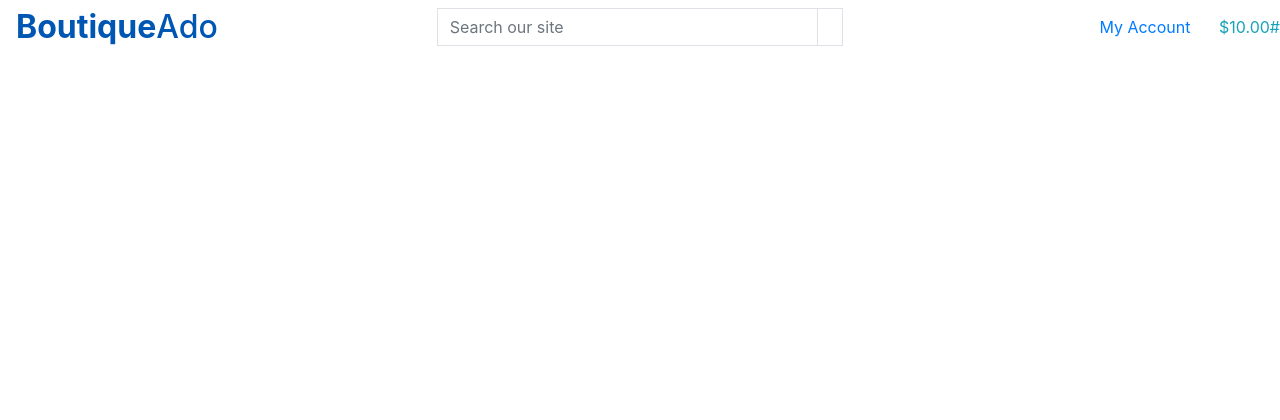
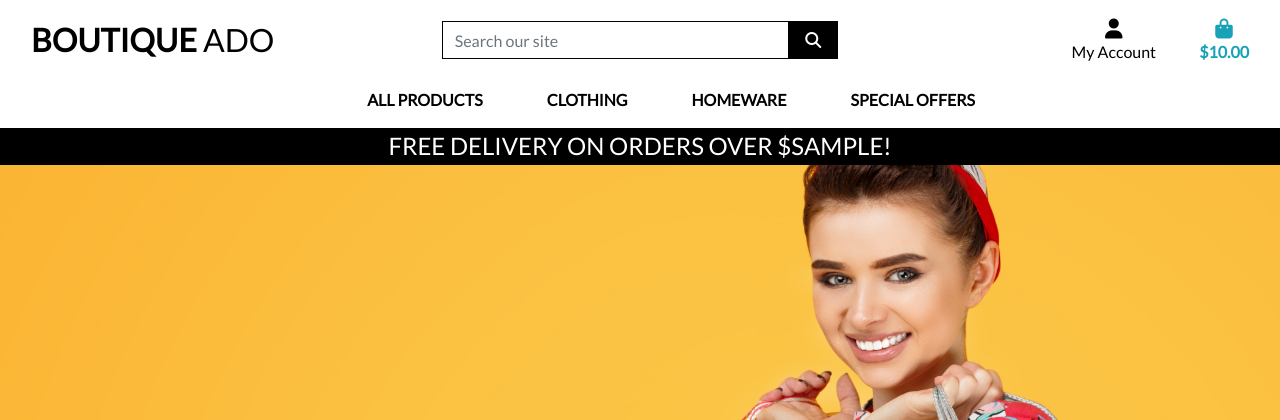
Before and after one commit to SamuelMacKay/boutique_ado_v1, a Django app: template templates/base.html in a window 1280 px wide. Shown: the top 420 px of the page. Run offline with Django 3.2, Linux system fonts and the light colour scheme; the template is opened without the code that fills it: most values are stand-ins (such as "Sample title", 1, 10 or a date in 2020); some libraries are stand-ins or nearby versions.

Commit message:
Added: mobile header and navbar

```diff
--- a/boutique_ado/settings.py
+++ b/boutique_ado/settings.py
@@ -153,6 +153,10 @@ USE_TZ = True
 # https://docs.djangoproject.com/en/3.2/howto/static-files/
 
 STATIC_URL = '/static/'
+STATICFILES_DIRS = (os.path.join(BASE_DIR, 'static'),)
+
+MEDIA_URL = '/media/'
+MEDIA_ROOT = os.path.join(BASE_DIR, 'media')
 
 # Default primary key field type
 # https://docs.djangoproject.com/en/3.2/ref/settings/#default-auto-field
--- a/boutique_ado/urls.py
+++ b/boutique_ado/urls.py
@@ -15,9 +15,11 @@ Including another URLconf
 """
 from django.contrib import admin
 from django.urls import path, include
+from django.conf import settings
+from django.conf.urls.static import static
 
 urlpatterns = [
     path('admin/', admin.site.urls),
     path('accounts/', include('allauth.urls')),
     path('', include('home.urls')),
-]
+] + static(settings.MEDIA_URL, document_root=settings.MEDIA_ROOT)
--- a/static/css/base.css
+++ b/static/css/base.css
@@ -56,6 +56,9 @@ body {
     border: 1px solid black !important;
 }
 
+.bg-black {
+    background: #000 !important;
+}
 /* -------------------------------- Media Queries */
 
 /* Slightly larger container on xl screens */
--- a/templates/base.html
+++ b/templates/base.html
@@ -15,22 +15,20 @@
     {% endblock %}
 
     {% block corecss %}
-    <link rel="stylesheet" href="https://cdn.jsdelivr.net/npm/bootstrap@4.4.1/dist/css/bootstrap.min.css"
-        integrity="sha384-Vkoo8x4CGsO3+Hhxv8T/Q5PaXtkKtu6ug5TOeNV6gBiFeWPGFN9MuhOf23Q9Ifjh" crossorigin="anonymous">
+    <link rel="stylesheet" href="https://cdn.jsdelivr.net/npm/bootstrap@4.4.1/dist/css/bootstrap.min.css" integrity="sha384-Vkoo8x4CGsO3+Hhxv8T/Q5PaXtkKtu6ug5TOeNV6gBiFeWPGFN9MuhOf23Q9Ifjh" crossorigin="anonymous">
+    <link rel="stylesheet" href="https://stackpath.bootstrapcdn.com/bootstrap/4.4.1/css/bootstrap.min.css" integrity="sha384-Vkoo8x4CGsO3+Hhxv8T/Q5PaXtkKtu6ug5TOeNV6gBiFeWPGFN9MuhOf23Q9Ifjh" crossorigin="anonymous">
+    <link rel="stylesheet" href="https://fonts.googleapis.com/css?family=Lato&display=swap">
+    <link rel="stylesheet" href="{% static 'css/base.css' %}">
     {% endblock %}
 
     {% block extra_css %}
     {% endblock %}
 
     {% block corejs %}
-    <script src="https://cdn.jsdelivr.net/npm/jquery@3.5.1/dist/jquery.min.js"
-        integrity="sha256-9/aliU8dGd2tb6OSsuzixeV4y/faTqgFtohetphbbj0=" crossorigin="anonymous"></script>
-    <script src="https://cdn.jsdelivr.net/npm/popper.js@1.16.0/dist/umd/popper.min.js"
-        integrity="sha384-Q6E9RHvbIyZFJoft+2mJbHaEWldlvI9IOYy5n3zV9zzTtmI3UksdQRVvoxMfooAo" crossorigin="anonymous">
-    </script>
-    <script src="https://cdn.jsdelivr.net/npm/bootstrap@4.4.1/dist/js/bootstrap.min.js"
-        integrity="sha384-wfSDF2E50Y2D1uUdj0O3uMBJnjuUD4Ih7YwaYd1iqfktj0Uod8GCExl3Og8ifwB6" crossorigin="anonymous">
-    </script>
+    <script src="https://kit.fontawesome.com/de7045e1f7.js" crossorigin="anonymous"></script>
+    <script src="https://cdn.jsdelivr.net/npm/jquery@3.5.1/dist/jquery.min.js" integrity="sha256-9/aliU8dGd2tb6OSsuzixeV4y/faTqgFtohetphbbj0=" crossorigin="anonymous"></script>
+    <script src="https://cdn.jsdelivr.net/npm/popper.js@1.16.0/dist/umd/popper.min.js" integrity="sha384-Q6E9RHvbIyZFJoft+2mJbHaEWldlvI9IOYy5n3zV9zzTtmI3UksdQRVvoxMfooAo" crossorigin="anonymous"></script>
+    <script src="https://cdn.jsdelivr.net/npm/bootstrap@4.4.1/dist/js/bootstrap.min.js" integrity="sha384-wfSDF2E50Y2D1uUdj0O3uMBJnjuUD4Ih7YwaYd1iqfktj0Uod8GCExl3Og8ifwB6" crossorigin="anonymous"></script>
     {% endblock %}
 
     {% block extra_js %}
@@ -38,12 +36,12 @@
 
     <title>Boutique Ado {% block extra_title %}{% endblock %}</title>
 </head>
-<body>
-    <header class="containter-fluid fixed-top">
-        <div class="row">
+  <body>
+    <header class="container-fluid fixed-top">
+        <div id="topnav" class="row bg-white pt-lg-2 d-none d-lg-flex">
             <div class="col-12 col-lg-4 my-auto py-1 py-lg-0 text-center text-lg-left">
                 <a href="{% url 'home' %}" class="nav-link main-logo-link">
-                    <h2 class="logo-font text-black my-0"><strong>Boutique</strong>Ado</h2>
+                    <h2 class="logo-font text-black my-0"><strong>Boutique</strong> Ado</h2>
                 </a>
             </div>
             <div class="col-12 col-lg-4 my-auto py-1 py-lg-0">
@@ -63,9 +61,9 @@
             <div class="col-12 col-lg-4 my-auto py-1 py-lg-0">
                 <ul class="list-inline list-unstyled text-center text-lg-right my-0">
                     <li class="list-inline-item dropdown">
-                        <a href="#" class="text-black nav-link" id="user-options" data-toggle="dropdown" aria-haspopup="true" aria-expanded="false">
+                        <a class="text-black nav-link" href="#" id="user-options" data-toggle="dropdown" aria-haspopup="true" aria-expanded="false">
                             <div class="text-center">
-                                <div><i class="fas fa-lg"></i></div>
+                                <div><i class="fas fa-user fa-lg"></i></div>
                                 <p class="my-0">My Account</p>
                             </div>
                         </a>
@@ -83,12 +81,12 @@
                         </div>
                     </li>
                     <li class="list-inline-item">
-                        <a href="" class="{% if grand_total %} text-info font-weight-bold{% else %}text-black{% endif %}nav-link">
+                        <a class="{% if grand_total %}text-info font-weight-bold{% else %}text-black{% endif %} nav-link" href="">
                             <div class="text-center">
                                 <div><i class="fas fa-shopping-bag fa-lg"></i></div>
                                 <p class="my-0">
                                     {% if grand_total %}
-                                        ${{ grand_total|floatformat:2 }}#
+                                        ${{ grand_total|floatformat:2 }}
                                     {% else %}
                                         $0.00
                                     {% endif %}
@@ -98,11 +96,26 @@
                     </li>
                 </ul>
             </div>
+            <div class="col-12 col-lg-4 my-auto py-1 py-lg-0"></div>
+        </div>
+        <div class="row bg-white">
+            <nav class="navbar navbar-expand-lg navbar-light w-100">
+                <button class="navbar-toggler" type="button" data-toggle="collapse" data-target="#main-nav" aria-controls="main-nav" aria-expanded="false" aria-label="Toggle navigation">
+                    <span class="navbar-toggler-icon"></span>
+                </button>
+                {% include 'includes/mobile-top-header.html' %}
+                {% include 'includes/main-nav.html' %}
+            </nav>
+        </div>
+        <div id="delivery-banner" class="row text-center">
+            <div class="col bg-black text-white">
+                <h4 class="logo-font my-1">Free delivery on orders over ${{ free_delivery_threshold }}!</h4>
+            </div>
         </div>
     </header>
 
     {% if messages %}
-        <div class="message-container"></div>
+    <div class="message-container"></div>
     {% endif %}
 
     {% block page_header %}
--- /dev/null
+++ b/templates/includes/main-nav.html
@@ -0,0 +1,50 @@
+<div class="collapse navbar-collapse" id="main-nav">
+    <ul class="navbar-nav w-auto mx-auto">
+        <li class="nav-item dropdown">
+            <a class="logo-font font-weight-bold nav-link text-black mr-5" href="#" id="all-products-link" data-toggle="dropdown" aria-haspopup="true" aria-expanded="false">
+                All Products
+            </a>
+            <div class="dropdown-menu border-0" aria-labelledby="all-products-link">
+                <a href="" class="dropdown-item">By Price</a>
+                <a href="" class="dropdown-item ">By Rating</a>
+                <a href="" class="dropdown-item ">By Category</a>
+                <a href="" class="dropdown-item">All Products</a>
+            </div>
+        </li>
+
+        <li class="nav-item dropdown">
+            <a class="logo-font font-weight-bold nav-link text-black mr-5" href="#" id="clothing-link" data-toggle="dropdown" aria-haspopup="true" aria-expanded="false">
+                Clothing
+            </a>
+            <div class="dropdown-menu border-0" aria-labelledby="clothing-link">
+                <a href="" class="dropdown-item">Activewear &amp; Essentials</a>
+                <a href="" class="dropdown-item">Jeans</a>
+                <a href="" class="dropdown-item">Shirts</a>
+                <a href="" class="dropdown-item">All Clothing</a>
+            </div>
+        </li>
+
+        <li class="nav-item dropdown">
+            <a class="logo-font font-weight-bold nav-link text-black mr-5" href="#" id="homeware-link" data-toggle="dropdown" aria-haspopup="true" aria-expanded="false">
+                Homeware
+            </a>
+            <div class="dropdown-menu border-0" aria-labelledby="homeware-link">
+                <a href="" class="dropdown-item">Bed &amp; Bath</a>
+                <a href="" class="dropdown-item">Kitchen &amp; Dining</a>
+                <a href="" class="dropdown-item">All Homeware</a>
+            </div>
+        </li>
+
+        <li class="nav-item dropdown">
+            <a class="logo-font font-weight-bold nav-link text-black" href="#" id="specials-link" data-toggle="dropdown" aria-haspopup="true" aria-expanded="false">
+                Special Offers
+            </a>
+            <div class="dropdown-menu border-0" aria-labelledby="specials-link">
+                <a href="" class="dropdown-item">New Arrivals</a>
+                <a href="" class="dropdown-item">Deals</a>
+                <a href="" class="dropdown-item">Clearance</a>
+                <a href="" class="dropdown-item">All Specials</a>
+            </div>
+        </li>
+    </ul>
+</div>
--- /dev/null
+++ b/templates/includes/mobile-top-header.html
@@ -0,0 +1,63 @@
+<ul>
+    <li class="list-inline-item">
+        <a class="text-black nav-link d-block d-lg-none" href="#" id="mobile-search" data-toggle="dropdown"
+            aria-haspopup="true" aria-expanded="false">
+            <div class="text-center">
+                <div><i class="fas fa-search fa-lg"></i></div>
+                <p class="my-0">Search</p>
+            </div>
+        </a>
+        <div class="dropdown-menu border-0 w-100 p-3 rounded-0 my-0" aria-labelledby="mobile-search">
+            <form class="form" method="GET" action="">
+                <div class="input-group w-100">
+                    <input class="form-control border border-black rounded-0" type="text" name="q"
+                        placeholder="Search our site">
+                    <div class="input-group-append">
+                        <button class="form-control form-control btn btn-black border border-black rounded-0"
+                            type="submit">
+                            <span class="icon">
+                                <i class="fas fa-search"></i>
+                            </span>
+                        </button>
+                    </div>
+                </div>
+            </form>
+        </div>
+    </li>
+    <li class="list-inline-item dropdown">
+        <a class="text-black nav-link d-block d-lg-none" href="#" id="user-options" data-toggle="dropdown"
+            aria-haspopup="true" aria-expanded="false">
+            <div class="text-center">
+                <div><i class="fas fa-user fa-lg"></i></div>
+                <p class="my-0">My Account</p>
+            </div>
+        </a>
+        <div class="dropdown-menu border-0" aria-labelledby="user-options">
+            {% if request.user.is_authenticated %}
+                {% if request.user.is_superuser %}
+                    <a href="{% url 'account_logout' %}" class="dropdown-item">Product Management</a>
+                {% endif %}
+                <a href="" class="dropdown-item">My Profile</a>
+                <a href="{% url 'account_logout' %}" class="dropdown-item">Logout</a>
+            {% else %}
+                <a href="{% url 'account_signup' %}" class="dropdown-item">Register</a>
+                <a href="{% url 'account_login' %}" class="dropdown-item">Login</a>
+            {% endif %}
+        </div>
+    </li>
+    <li class="list-inline-item">
+        <a class="{% if grand_total %}text-primary font-weight-bold{% else %}text-black{% endif %} nav-link d-block d-lg-none"
+            href="">
+            <div class="text-center">
+                <div><i class="fas fa-shopping-bag fa-lg"></i></div>
+                <p class="my-0">
+                    {% if grand_total %}
+                        ${{ grand_total|floatformat:2 }}
+                    {% else %}
+                        $0.00
+                    {% endif %}
+                </p>
+            </div>
+        </a>
+    </li>
+</ul>
```
